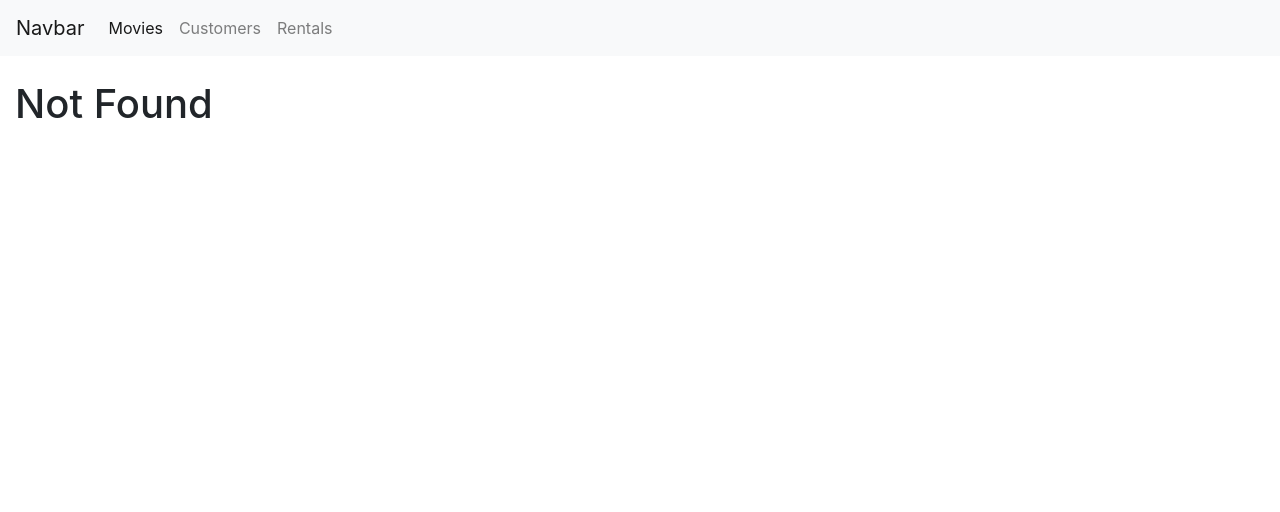
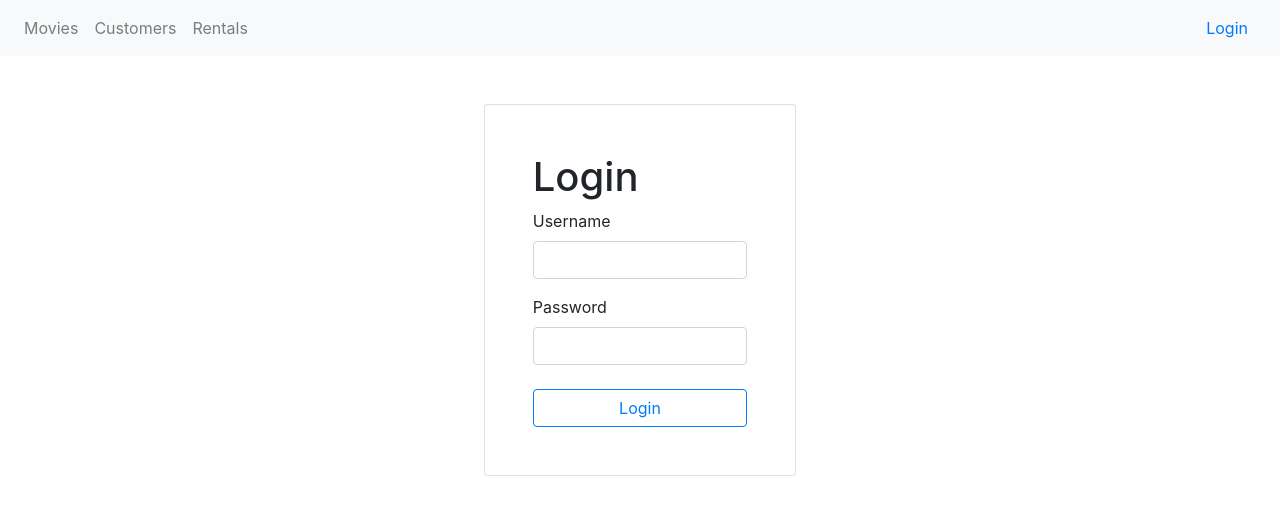
Before and after one commit to sungcastro/react-table, a React (Create React App) app: page /login in a window 1280 px wide. Before the commit this address led to /not-found. Shown: the top 512 px of the page. Built offline with nearby package versions, Linux system fonts and the light colour scheme.

Commit message:
Handling Form Submissions

```diff
--- a/src/App.js
+++ b/src/App.js
@@ -6,6 +6,7 @@ import Rentals from "./components/rentals";
 import NotFound from "./components/notFound";
 import NavBar from "./components/navBar";
 import MovieForm from "./components/movieForm";
+import LoginForm from "./components/loginForm";
 
 class App extends Component {
   render() {
@@ -14,6 +15,7 @@ class App extends Component {
         <NavBar />
         <main className="container-fluid mt-4 ">
           <Switch>
+            <Route path="/login" component={LoginForm} />
             <Route path="/movies/:id" component={MovieForm} />
             <Route path="/movies" component={Movies} />
             <Route path="/customers" component={Coustumers} />
--- /dev/null
+++ b/src/components/loginForm.jsx
@@ -0,0 +1,32 @@
+import React, { Component } from "react";
+
+class LoginForm extends Component {
+  handleSubmit = e => {
+    e.preventDefault();
+    console.log("submited");
+  };
+  render() {
+    return (
+      <div>
+        <div className="card container w-25 mt-5 p-5">
+          <h1>Login</h1>
+          <form onSubmit={this.handleSubmit}>
+            <div className="form-group">
+              <label htmlFor="username">Username</label>
+              <input id="username" type="email" className="form-control" />
+            </div>
+            <div className="form-group">
+              <label htmlFor="password">Password</label>
+              <input id="password" type="password" className="form-control" />
+            </div>
+            <button className="btn btn-outline-primary btn-block mt-4">
+              Login
+            </button>
+          </form>
+        </div>
+      </div>
+    );
+  }
+}
+
+export default LoginForm;
--- a/src/components/movieForm.jsx
+++ b/src/components/movieForm.jsx
@@ -2,10 +2,10 @@ import React from "react";
 
 const MovieForm = ({ match, history }) => {
   return (
-    <div>
+    <div className="container">
       <h1>Movie Form {match.params.id} </h1>
       <button
-        className="btn btn-primary"
+        className="btn btn-primary mt-3"
         onClick={() => history.push("/movies")}
       >
         Save
--- a/src/components/navBar.jsx
+++ b/src/components/navBar.jsx
@@ -1,26 +1,12 @@
 import React from "react";
-import { Link, NavLink } from "react-router-dom";
+import { NavLink } from "react-router-dom";
 
 const NavBar = () => {
   return (
     <nav className="navbar navbar-expand-lg navbar-light bg-light">
-      <Link className="navbar-brand" to="/">
-        Navbar
-      </Link>
-      <button
-        className="navbar-toggler"
-        type="button"
-        data-toggle="collapse"
-        data-target="#navbarNav"
-        aria-controls="navbarNav"
-        aria-expanded="false"
-        aria-label="Toggle navigation"
-      >
-        <span className="navbar-toggler-icon" />
-      </button>
       <div className="collapse navbar-collapse" id="navbarNav">
         <ul className="navbar-nav">
-          <li className="nav-item active">
+          <li className="nav-item">
             <NavLink className="nav-link" to="/movies">
               Movies
             </NavLink>
@@ -37,6 +23,11 @@ const NavBar = () => {
           </li>
         </ul>
       </div>
+      <div>
+        <NavLink className="mr-3" to="/login">
+          Login
+        </NavLink>
+      </div>
     </nav>
   );
 };
```
